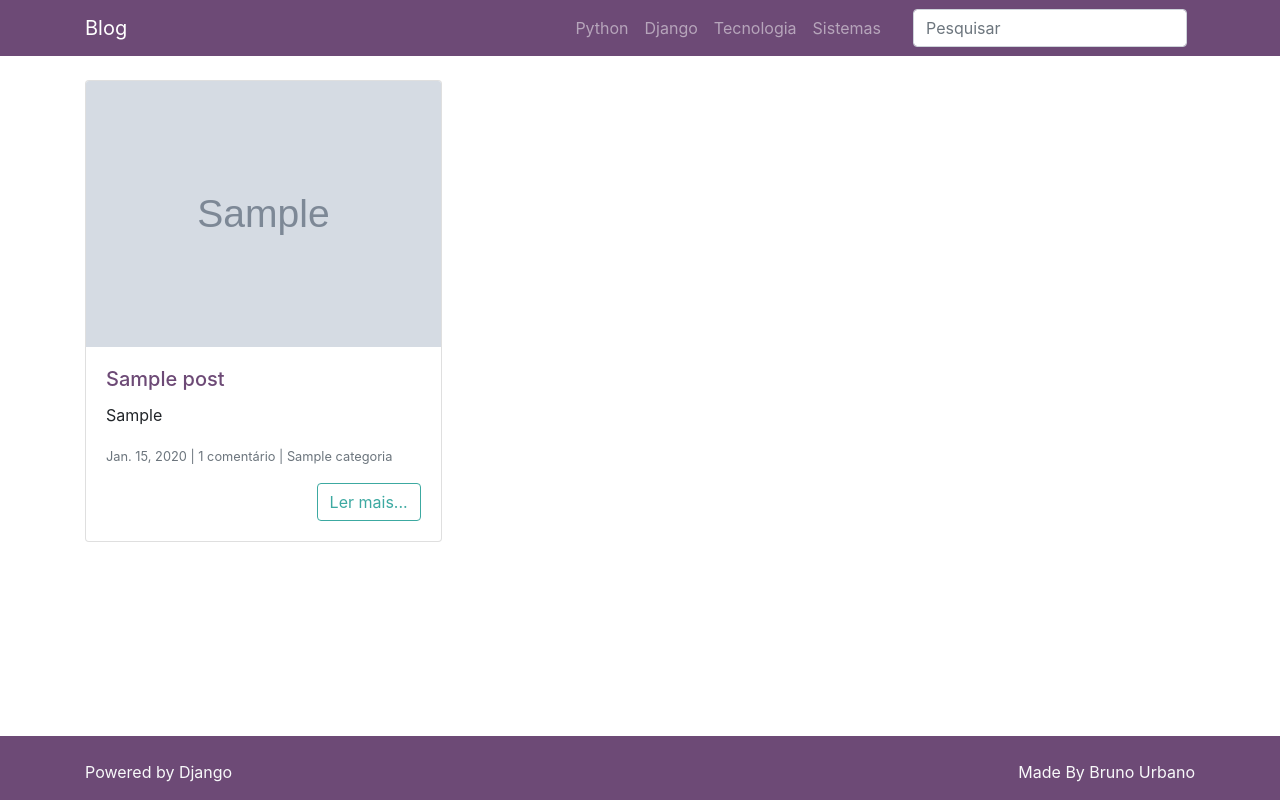
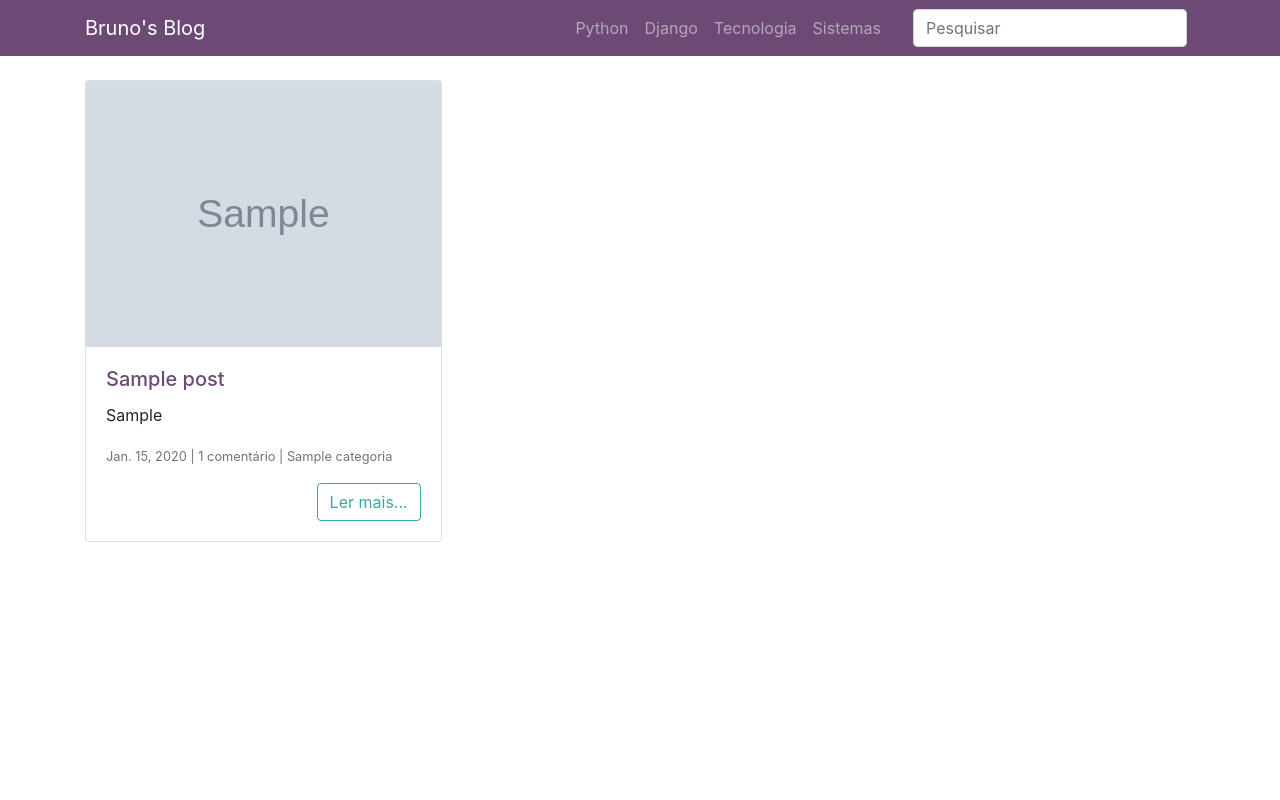
Before and after one commit to urbanobruno/blog, a Django app: page / in a window 1280 px wide. Run offline with Django 3.2, Linux system fonts and the light colour scheme; tables that the repository leaves empty hold one stand-in row (values such as "Sample post"); grey boxes marked "Sample" are stand-in pictures; some libraries are stand-ins or nearby versions.

Commit message:
finalizing blog

```diff
--- a/posts/models.py
+++ b/posts/models.py
@@ -32,22 +32,22 @@ class Posts(models.Model):
         super().save(*args, **kwargs)
         # self.resize_image(self.imagem, 800)
 
-    # @staticmethod
-    # def resize_image(image_name, new_width):
-    #     print(settings.MEDIA_ROOT)
-    #     print(image_name)
-    #     img_path = os.path.join(settings.MEDIA_ROOT, image_name)
-    #     img = Image.open(img_path)
-    #     width, height = img.size
-    #     if width <= new_width:
-    #         img.close()
-    #         return
-    #
-    #     new_height = round((new_width * height) / width)
-    #     new_img = img.resize((new_width, new_height), Image.ANTIALIAS)
-    #     new_img.save(
-    #         img_path,
-    #         optimize=True,
-    #         quality=60,
-    #     )
-    #     new_img.close()
+    @staticmethod
+    def resize_image(image_name, new_width):
+        print(settings.MEDIA_ROOT)
+        print(image_name)
+        img_path = os.path.join(settings.MEDIA_ROOT, image_name)
+        img = Image.open(img_path)
+        width, height = img.size
+        if width <= new_width:
+            img.close()
+            return
+
+        new_height = round((new_width * height) / width)
+        new_img = img.resize((new_width, new_height), Image.ANTIALIAS)
+        new_img.save(
+            img_path,
+            optimize=True,
+            quality=60,
+        )
+        new_img.close()
--- a/posts/views.py
+++ b/posts/views.py
@@ -126,12 +126,15 @@ class PostDetalhes(View):
     def post(self, request, *args, **kwargs):
         form = self.context['form']
         print(self.context)
+        print(self.context['post'])
+        print(self.context['post'].id)
         if form.is_valid():
+            print(self.context['post'])
             comentario = form.save(commit=False)
             if request.user.is_authenticated:
                 comentario.user.id = request.user.id
 
-            comentario.post.id = self.context['post'].id
+            comentario.post_id = self.context['post'].id
             comentario.save()
             messages.success(request, 'Seu comentário foi enviado com successo para revisão.')
             return redirect('post_detalhes', pk=self.kwargs.get('pk'))
--- a/templates/base.html
+++ b/templates/base.html
@@ -26,10 +26,6 @@
 
 </div>
 
-{% block footer %}
-
-{% endblock %}
-
 <script src="https://www.google.com/recaptcha/api.js" async defer></script>
 <script src="{% static 'vendor/jquery/jquery.slim.min.js' %}"></script>
 <script src="{% static 'vendor/bootstrap/js/bootstrap.bundle.min.js' %}"></script>
--- a/templates/parciais/_footer.html
+++ /dev/null
@@ -1,19 +0,0 @@
-<!--_footer.html-->
-
-{% load static %}
-
-<link rel="stylesheet" href="{% static 'css/footer.css' %}">
-
-<footer class="bg-primary text-light fixed-bottom">
-    <div class="container navbar-dark pt-4">
-        <div class="row">
-            <div class="col">
-                <p class="text-left">Powered by Django</p>
-            </div>
-            <div class="col">
-                <p class="text-right">Made By Bruno Urbano</p>
-            </div>
-        </div>
-    </div>
-</footer>
-<!--/_footer.html-->
--- a/templates/parciais/_nav.html
+++ b/templates/parciais/_nav.html
@@ -3,7 +3,7 @@
 
 <nav class="navbar navbar-expand-lg navbar-dark bg-primary static-top">
     <div class="container">
-        <a class="navbar-brand" href="{% url 'index' %}">Blog</a>
+        <a class="navbar-brand" href="{% url 'index' %}">Bruno's Blog</a>
         <button class="navbar-toggler" type="button" data-toggle="collapse" data-target="#navbarResponsive"
                 aria-controls="navbarResponsive" aria-expanded="false" aria-label="Toggle navigation">
             <span class="navbar-toggler-icon"></span>
--- a/templates/posts/index.html
+++ b/templates/posts/index.html
@@ -51,7 +51,3 @@
     <!--/CONTENT-->
     {% include 'parciais/_pagination.html' %}
 {% endblock %}
-
-{% block footer %}
-    {% include 'parciais/_footer.html' %}
-{% endblock %}
--- a/templates/static/css/footer.css
+++ /dev/null
@@ -1,6 +0,0 @@
-/*footer {*/
-/*  position: fixed;*/
-/*  left: 0;*/
-/*  bottom: 0;*/
-/*  width: 100%;*/
-/*}*/
```
Also changed, not shown: comentarios/forms.py (+3 -10 lines), templates/posts/post_detalhes.html (+12 -6 lines).
